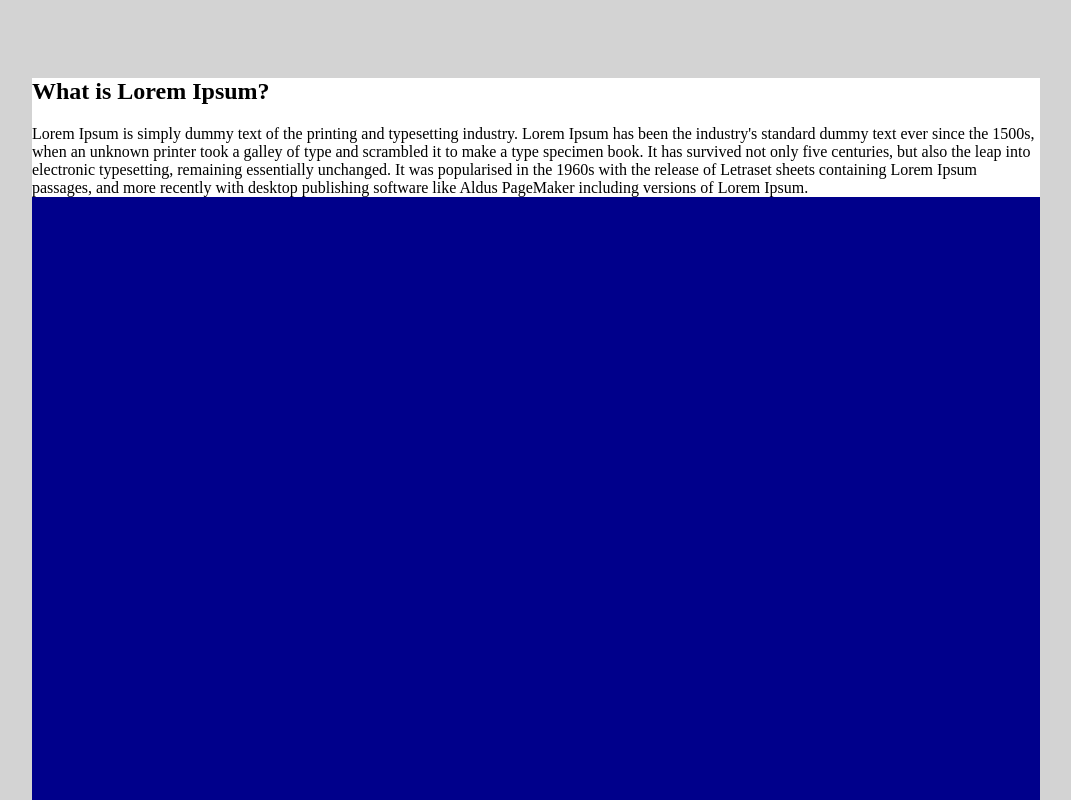
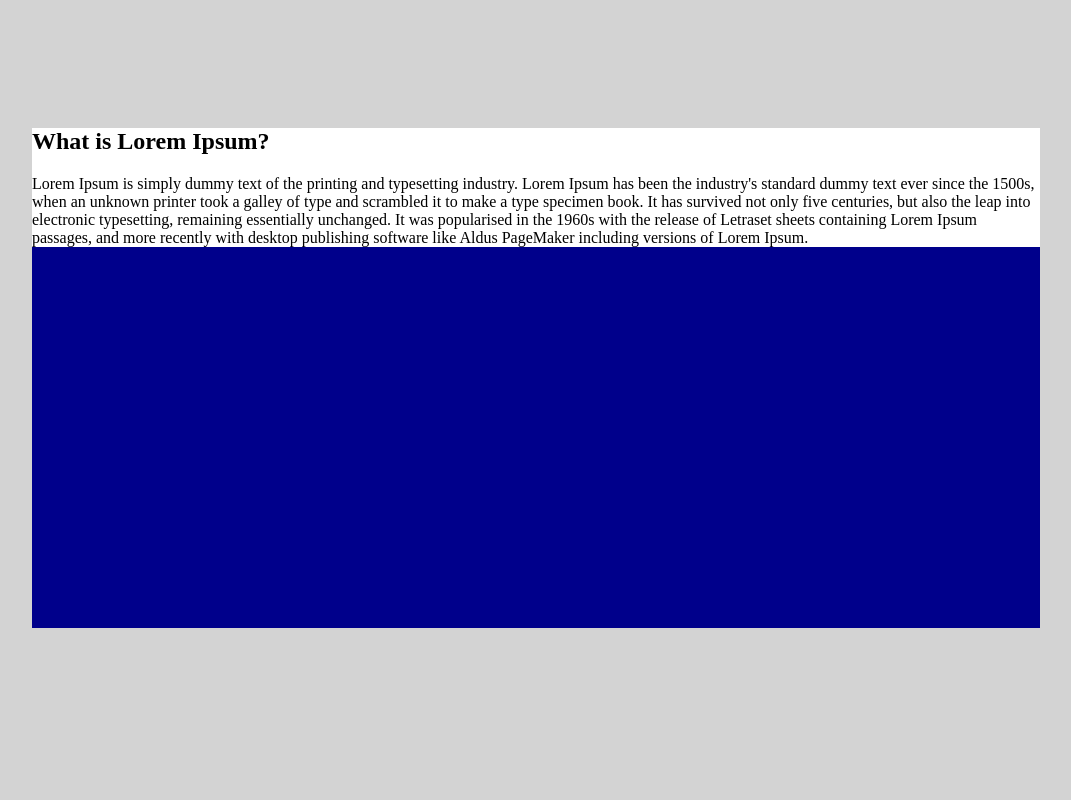
Before and after one commit to katranci/jQuery.positionSticky, a website: page demos/demo1.html in a window 1280 px wide. Shown: the top 800 px of the page, without its empty margins (104-1175 px from the left). Drawn offline with Linux system fonts and the light colour scheme.

Commit message:
Changing the demo to see 3 different cases

```diff
--- a/demos/demo1.html
+++ b/demos/demo1.html
@@ -4,8 +4,8 @@
   <meta charset="UTF-8">
   <title>PositionSticky Demo #1</title>
   <style>
-    body {padding: 50px 10% 500px; background: lightgray;}
-    #content {height: 1000px; background: darkblue;}
+    body {padding: 100px 10% 1500px; background: lightgray;}
+    #content {height: 500px; background: darkblue;}
     #sticky {background: white;}
   </style>
 </head>
```
